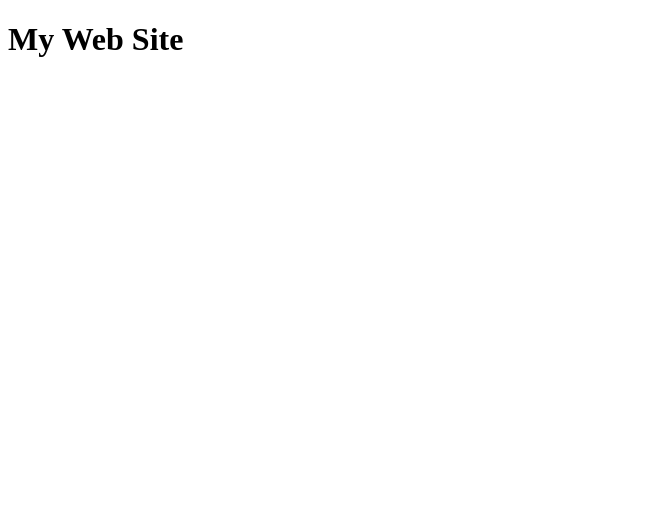
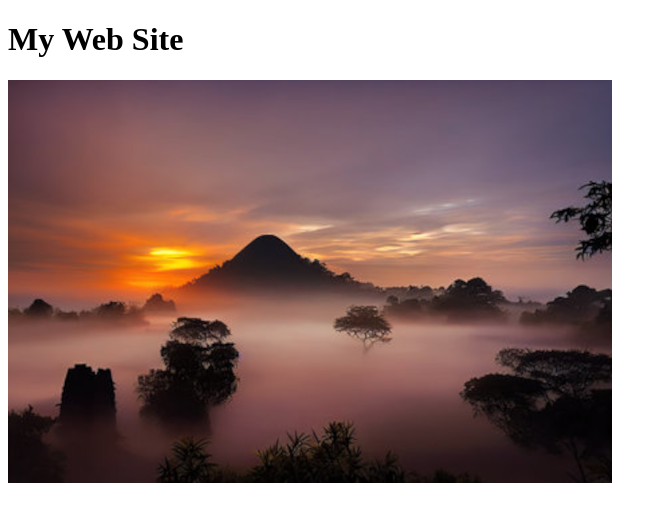
Before and after one commit to lebonhenri/test-repo, a plain HTML site: page index.html in a window 1280 px wide. Shown: the whole page, without its empty margins (0-667 px from the left). Drawn offline with Linux system fonts and the light colour scheme.

Commit message:
Update index.html

```diff
--- a/index.html
+++ b/index.html
@@ -5,7 +5,7 @@
   </head>
   <body>
     <h1>My Web Site</h1>
-    <img="paysage.png"/>
+    <img src="paysage.png"/>
 
 
 
```
